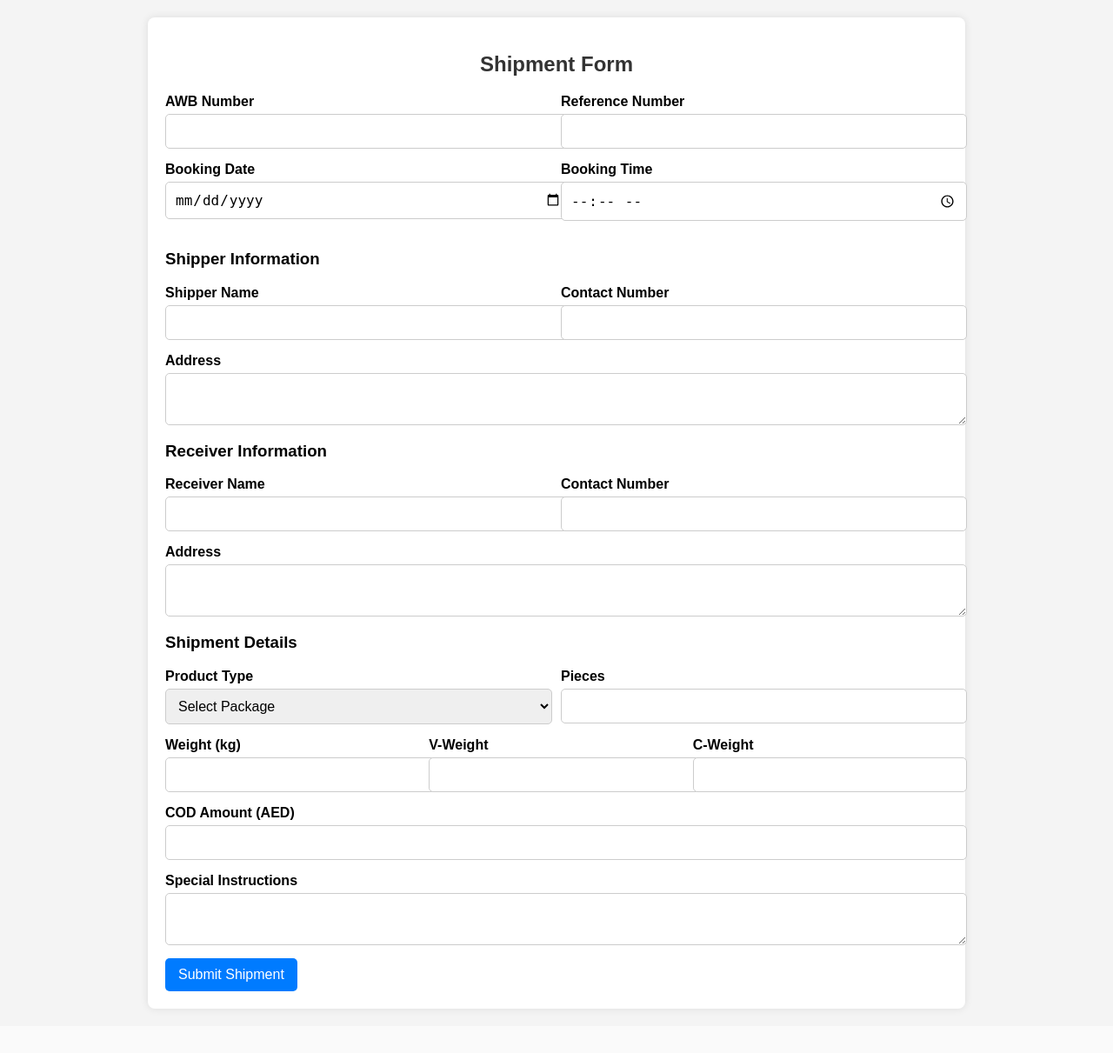
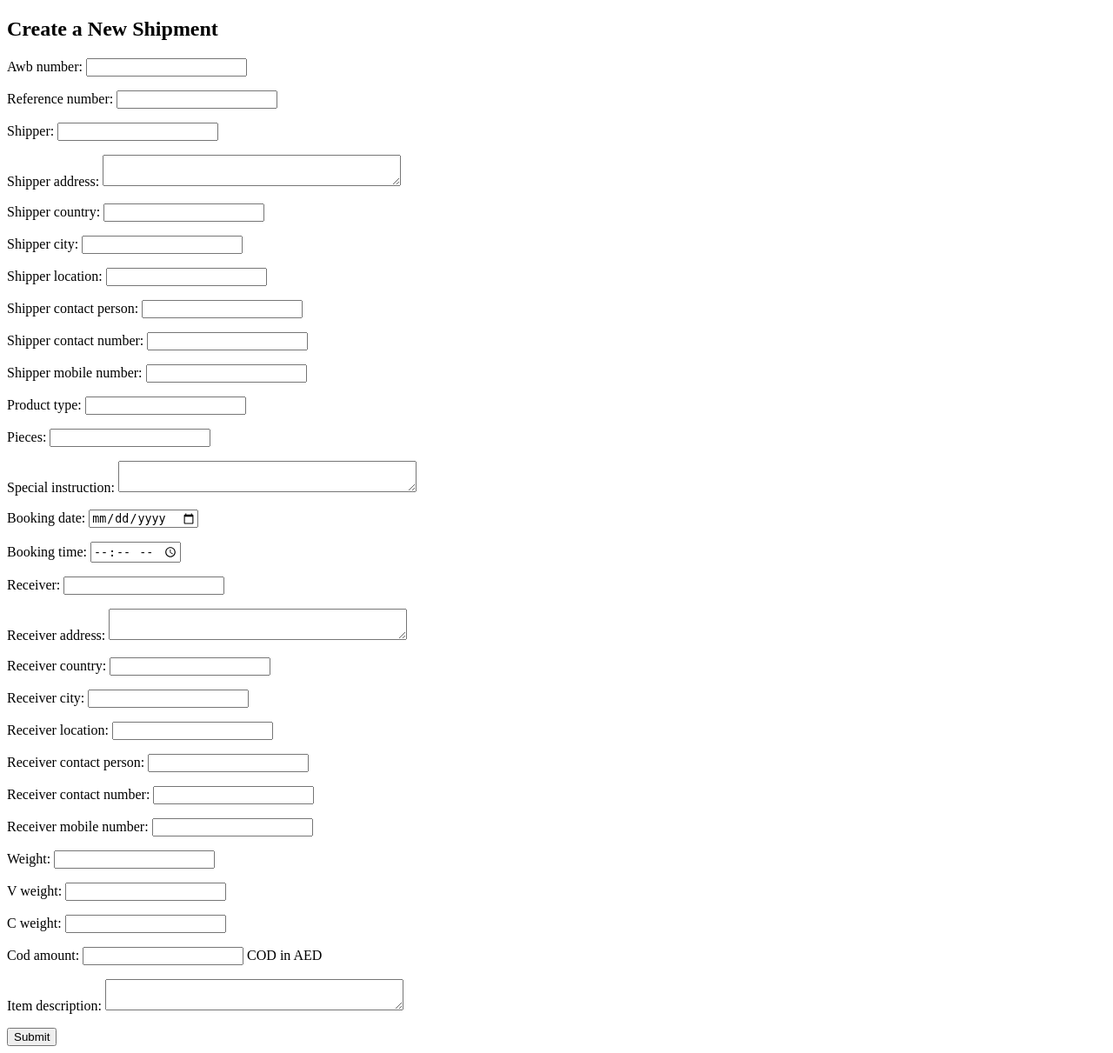
Before and after one commit to rezayadegari92/Tracking-Project, a Django app: template templates/shipment_form.html in a window 1280 px wide. Shown: the whole page at 87% size. Before the commit the page ends 1163 px from the top, so only its background shows below. Run offline with Django 4.2, Linux system fonts and the light colour scheme; the template is opened without the code that fills it: values that come from a table or form of the project are taken from there, others are empty.

Commit message:
shipment model and views writed

```diff
--- a/shipments/forms.py
+++ b/shipments/forms.py
@@ -1,6 +1,6 @@
 from django import forms
 
-from .models import Shipment, Address, Country, City, Shipper
+from .models import Shipment
 
 
 
@@ -14,34 +14,15 @@ class ShipmentForm(forms.ModelForm):
 
         widgets = {
 
-            'booking_date': forms.DateInput(attrs={'type': 'date'}),
+            'shipper_address': forms.Textarea(attrs={'rows': 2}),
 
-            'booking_time': forms.TimeInput(attrs={'type': 'time'}),
+            'receiver_address': forms.Textarea(attrs={'rows': 2}),
 
             'special_instruction': forms.Textarea(attrs={'rows': 2}),
 
             'item_description': forms.Textarea(attrs={'rows': 2}),
 
+            'booking_date': forms.DateInput(attrs={'type': 'date'}),
+
+            'booking_time': forms.TimeInput(attrs={'type': 'time'}),
         }
-
-
-
-    def __init__(self, *args, **kwargs):
-
-        user = kwargs.pop('user', None)  # گرفتن یوزر لاگین شده
-
-        super().__init__(*args, **kwargs)
-
-
-
-        # اگر کاربر لاگین کرده باشه، اطلاعات فرستنده رو به‌طور خودکار پر کن
-
-        if user and hasattr(user, 'shipper'):
-
-            self.fields['shipper'].initial = user.shipper
-
-
-
-        # برای فیلد کشور و شهر، مقادیر موجود رو در لیست انتخابی نمایش بده
-
-        self.fields['receiver_address'].queryset = Address.objects.all()
--- a/shipments/models.py
+++ b/shipments/models.py
@@ -1,114 +1,57 @@
-from django.contrib.auth.models import User
-
 from django.db import models
 
+class Shipment(models.Model):
+    # Sender Details
 
-
-# مدل کشور
-
-class Country(models.Model):
-
-    name = models.CharField(max_length=100, unique=True)
-
-
-
-    def __str__(self):
-
-        return self.name
-
-
-
-# مدل شهر
-
-class City(models.Model):
-
-    name = models.CharField(max_length=100)
-
-    country = models.ForeignKey(Country, on_delete=models.CASCADE, related_name="cities")
-
-
-
-    def __str__(self):
-
-        return f"{self.name}, {self.country.name}"
-
-
-
-# مدل آدرس
-
-class Address(models.Model):
-
-    country = models.ForeignKey(Country, on_delete=models.SET_NULL, null=True, blank=True)
-
-    city = models.ForeignKey(City, on_delete=models.SET_NULL, null=True, blank=True)
-
-    location = models.CharField(max_length=200, blank=True, null=True)  # محل دقیق (مثلاً خیابان و پلاک)
-
-    full_address = models.TextField(blank=True, null=True)  # آدرس کامل به‌صورت متن آزاد
-
-
-
-    def __str__(self):
-
-        return f"{self.full_address} ({self.city}, {self.country})"
-
-
-
-# مدل فرستنده (Shipper) - هر کاربر لاگین‌شده اطلاعات خودش رو داره
-
-class Shipper(models.Model):
-
-    user = models.OneToOneField(User, on_delete=models.CASCADE)  # اتصال به یوزر لاگین شده
-
-    name = models.CharField(max_length=100)
-
-    address = models.ForeignKey(Address, on_delete=models.SET_NULL, null=True, blank=True)
-
-    contact_person = models.CharField(max_length=100)
-
-    contact_number = models.CharField(max_length=20)
-
-    mobile_number = models.CharField(max_length=20)
-
-
-
-    def __str__(self):
-
-        return self.name
-
-
-
-# مدل محموله (Shipment)
-
-class Shipment(models.Model):
-
-    awb_number = models.CharField(max_length=20, unique=True)
+    awb_number = models.CharField(max_length=50, unique=True)
 
     reference_number = models.CharField(max_length=50, blank=True, null=True)
+
+    shipper = models.CharField(max_length=100)
+
+    shipper_address = models.TextField()
+
+    shipper_country = models.CharField(max_length=50)
+
+    shipper_city = models.CharField(max_length=50)
+
+    shipper_location = models.CharField(max_length=100, blank=True, null=True)
+
+    shipper_contact_person = models.CharField(max_length=100)
+
+    shipper_contact_number = models.CharField(max_length=20)
+
+    shipper_mobile_number = models.CharField(max_length=20, blank=True, null=True)
+
+    product_type = models.CharField(max_length=50)
+
+    pieces = models.PositiveIntegerField()
+
+    special_instruction = models.TextField(blank=True, null=True)
+
+    # Receiver Details
 
     booking_date = models.DateField()
 
     booking_time = models.TimeField()
 
+    receiver = models.CharField(max_length=100)
 
+    receiver_address = models.TextField()
 
-    shipper = models.ForeignKey(Shipper, on_delete=models.CASCADE)  # فرستنده
+    receiver_country = models.CharField(max_length=50)
 
-    receiver_name = models.CharField(max_length=100)
+    receiver_city = models.CharField(max_length=50)
 
-    receiver_address = models.ForeignKey(Address, on_delete=models.CASCADE, related_name="receiver_shipments")
+    receiver_location = models.CharField(max_length=100, blank=True, null=True)
 
     receiver_contact_person = models.CharField(max_length=100)
 
     receiver_contact_number = models.CharField(max_length=20)
 
-    receiver_mobile_number = models.CharField(max_length=20)
+    receiver_mobile_number = models.CharField(max_length=20, blank=True, null=True)
 
-
-
-    product_type = models.CharField(max_length=100)
-
-    pieces = models.PositiveIntegerField()
+    # Shipment Details
 
     weight = models.DecimalField(max_digits=10, decimal_places=2)
 
@@ -116,14 +59,9 @@ class Shipment(models.Model):
 
     c_weight = models.DecimalField(max_digits=10, decimal_places=2)
 
-    cod_amount = models.DecimalField(max_digits=10, decimal_places=2, blank=True, null=True)
-
-    special_instruction = models.TextField(blank=True, null=True)
+    cod_amount = models.DecimalField(max_digits=10, decimal_places=2, help_text="COD in AED")
 
     item_description = models.TextField()
 
-
-
     def __str__(self):
-
-        return f"Shipment {self.awb_number} - {self.receiver_name}"
+        return f"Shipment {self.awb_number} - {self.receiver}"
--- a/shipments/urls.py
+++ b/shipments/urls.py
@@ -1,7 +1,12 @@
 from django.urls import path
-from . import views
+from .views import create_shipment, shipment_list
+
+
 
 urlpatterns = [
-    path('create-shipment/', views.create_shipment, name='create-shipment'),
-    # Add other URLs as needed
+
+    path('create/', create_shipment, name='create_shipment'),
+
+    path('list/', shipment_list, name='shipment_list'),
+
 ]
--- a/templates/shipment_form.html
+++ b/templates/shipment_form.html
@@ -1,184 +1,31 @@
 <!DOCTYPE html>
+
 <html lang="en">
+
 <head>
+
     <meta charset="UTF-8">
+
     <meta name="viewport" content="width=device-width, initial-scale=1.0">
-    <title>Shipment Form</title>
-    <style>
-        body {
-            font-family: Arial, sans-serif;
-            background-color: #f4f4f4;
-            margin: 0;
-            padding: 0;
-        }
-        .container {
-            max-width: 900px;
-            margin: 20px auto;
-            background: #fff;
-            padding: 20px;
-            border-radius: 8px;
-            box-shadow: 0px 0px 10px rgba(0, 0, 0, 0.1);
-        }
-        h2 {
-            text-align: center;
-            color: #333;
-        }
-        .form-group {
-            display: flex;
-            flex-direction: column;
-            margin-bottom: 15px;
-        }
-        label {
-            font-weight: bold;
-            margin-bottom: 5px;
-        }
-        input, select, textarea {
-            padding: 10px;
-            border: 1px solid #ccc;
-            border-radius: 5px;
-            font-size: 16px;
-            width: 100%;
-        }
-        .form-row {
-            display: flex;
-            gap: 10px;
-        }
-        .form-row .form-group {
-            flex: 1;
-        }
-        .btn {
-            background: #007BFF;
-            color: #fff;
-            padding: 10px 15px;
-            border: none;
-            border-radius: 5px;
-            font-size: 16px;
-            cursor: pointer;
-            text-align: center;
-        }
-        .btn:hover {
-            background: #0056b3;
-        }
-        @media (max-width: 600px) {
-            .form-row {
-                flex-direction: column;
-            }
-        }
-    </style>
+
+    <title>Create Shipment</title>
+
 </head>
+
 <body>
 
-<div class="container">
-    <h2>Shipment Form</h2>
-    <form action="#" method="POST">
+    <h2>Create a New Shipment</h2>
 
-        <!-- شماره AWB و Reference -->
-        <div class="form-row">
-            <div class="form-group">
-                <label for="awb">AWB Number</label>
-                <input type="text" id="awb" name="awb" required>
-            </div>
-            <div class="form-group">
-                <label for="reference">Reference Number</label>
-                <input type="text" id="reference" name="reference">
-            </div>
-        </div>
+    <form method="post">
 
-        <!-- تاریخ و زمان -->
-        <div class="form-row">
-            <div class="form-group">
-                <label for="booking_date">Booking Date</label>
-                <input type="date" id="booking_date" name="booking_date" required>
-            </div>
-            <div class="form-group">
-                <label for="booking_time">Booking Time</label>
-                <input type="time" id="booking_time" name="booking_time" required>
-            </div>
-        </div>
+        {% csrf_token %}
 
-        <!-- فرستنده -->
-        <h3>Shipper Information</h3>
-        <div class="form-row">
-            <div class="form-group">
-                <label for="shipper_name">Shipper Name</label>
-                <input type="text" id="shipper_name" name="shipper_name" required>
-            </div>
-            <div class="form-group">
-                <label for="shipper_contact">Contact Number</label>
-                <input type="text" id="shipper_contact" name="shipper_contact" required>
-            </div>
-        </div>
+        {{ form.as_p }}
 
-        <div class="form-group">
-            <label for="shipper_address">Address</label>
-            <textarea id="shipper_address" name="shipper_address" rows="2" required></textarea>
-        </div>
-
-        <!-- گیرنده -->
-        <h3>Receiver Information</h3>
-        <div class="form-row">
-            <div class="form-group">
-                <label for="receiver_name">Receiver Name</label>
-                <input type="text" id="receiver_name" name="receiver_name" required>
-            </div>
-            <div class="form-group">
-                <label for="receiver_contact">Contact Number</label>
-                <input type="text" id="receiver_contact" name="receiver_contact" required>
-            </div>
-        </div>
-
-        <div class="form-group">
-            <label for="receiver_address">Address</label>
-            <textarea id="receiver_address" name="receiver_address" rows="2" required></textarea>
-        </div>
-
-        <!-- اطلاعات محموله -->
-        <h3>Shipment Details</h3>
-        <div class="form-row">
-            <div class="form-group">
-                <label for="product_type">Product Type</label>
-                <select id="product_type" name="product_type" required>
-                    <option value="">Select Package</option>
-                    <option value="documents">Documents</option>
-                    <option value="parcel">Parcel</option>
-                    <option value="fragile">Fragile</option>
-                </select>
-            </div>
-            <div class="form-group">
-                <label for="pieces">Pieces</label>
-                <input type="number" id="pieces" name="pieces" required>
-            </div>
-        </div>
-
-        <div class="form-row">
-            <div class="form-group">
-                <label for="weight">Weight (kg)</label>
-                <input type="number" id="weight" name="weight" step="0.01" required>
-            </div>
-            <div class="form-group">
-                <label for="v_weight">V-Weight</label>
-                <input type="number" id="v_weight" name="v_weight" step="0.01">
-            </div>
-            <div class="form-group">
-                <label for="c_weight">C-Weight</label>
-                <input type="number" id="c_weight" name="c_weight" step="0.01">
-            </div>
-        </div>
-
-        <div class="form-group">
-            <label for="cod_amount">COD Amount (AED)</label>
-            <input type="number" id="cod_amount" name="cod_amount" step="0.01">
-        </div>
-
-        <div class="form-group">
-            <label for="special_instruction">Special Instructions</label>
-            <textarea id="special_instruction" name="special_instruction" rows="2"></textarea>
-        </div>
-
-        <button type="submit" class="btn">Submit Shipment</button>
+        <button type="submit">Submit</button>
 
     </form>
-</div>
 
 </body>
+
 </html>
```
Also changed, not shown: shipments/admin.py (+5 -106 lines), shipments/views.py (+18 -4 lines), templates/shipment_list.html (added, +65 -0 lines), shipments/migrations/0001_initial.py.
